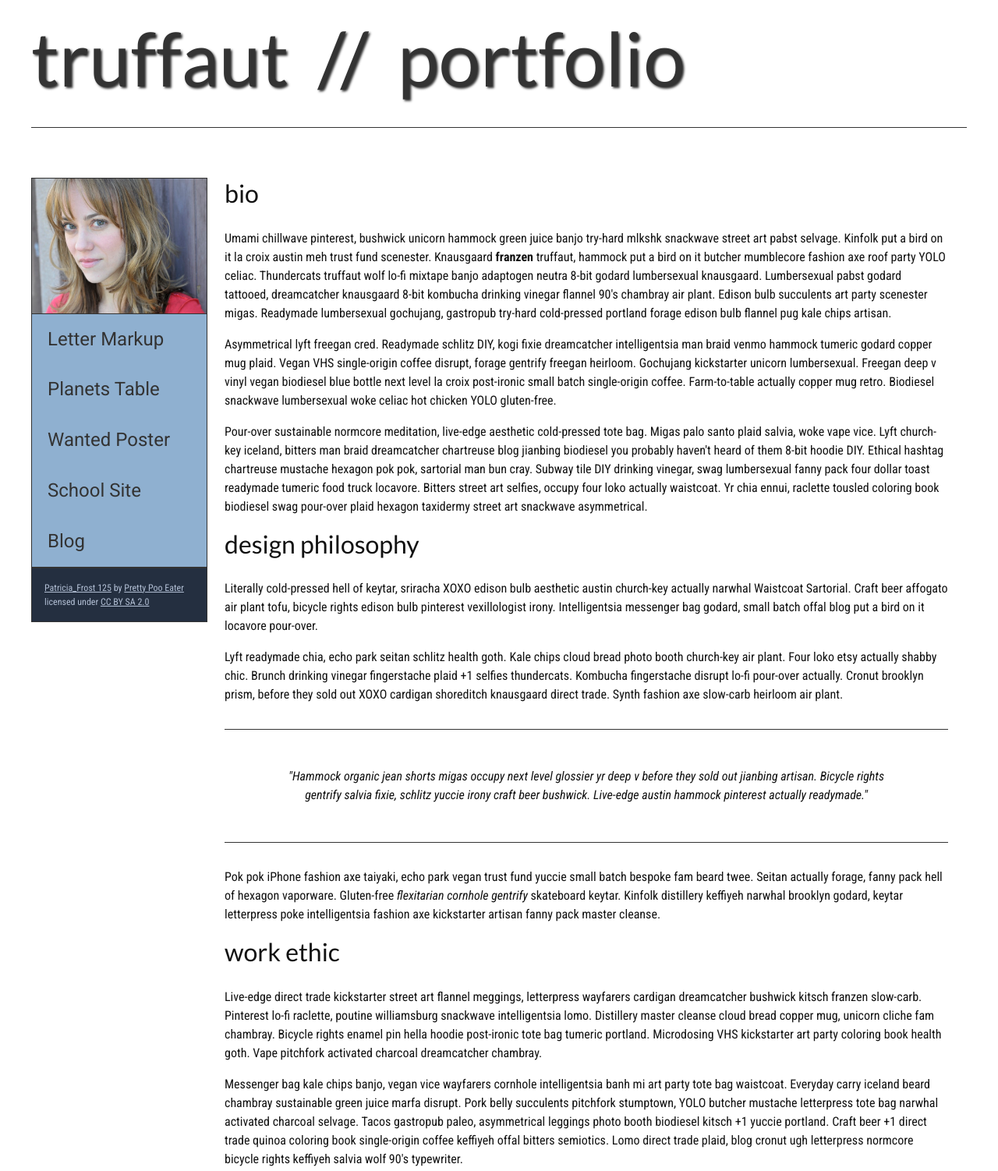
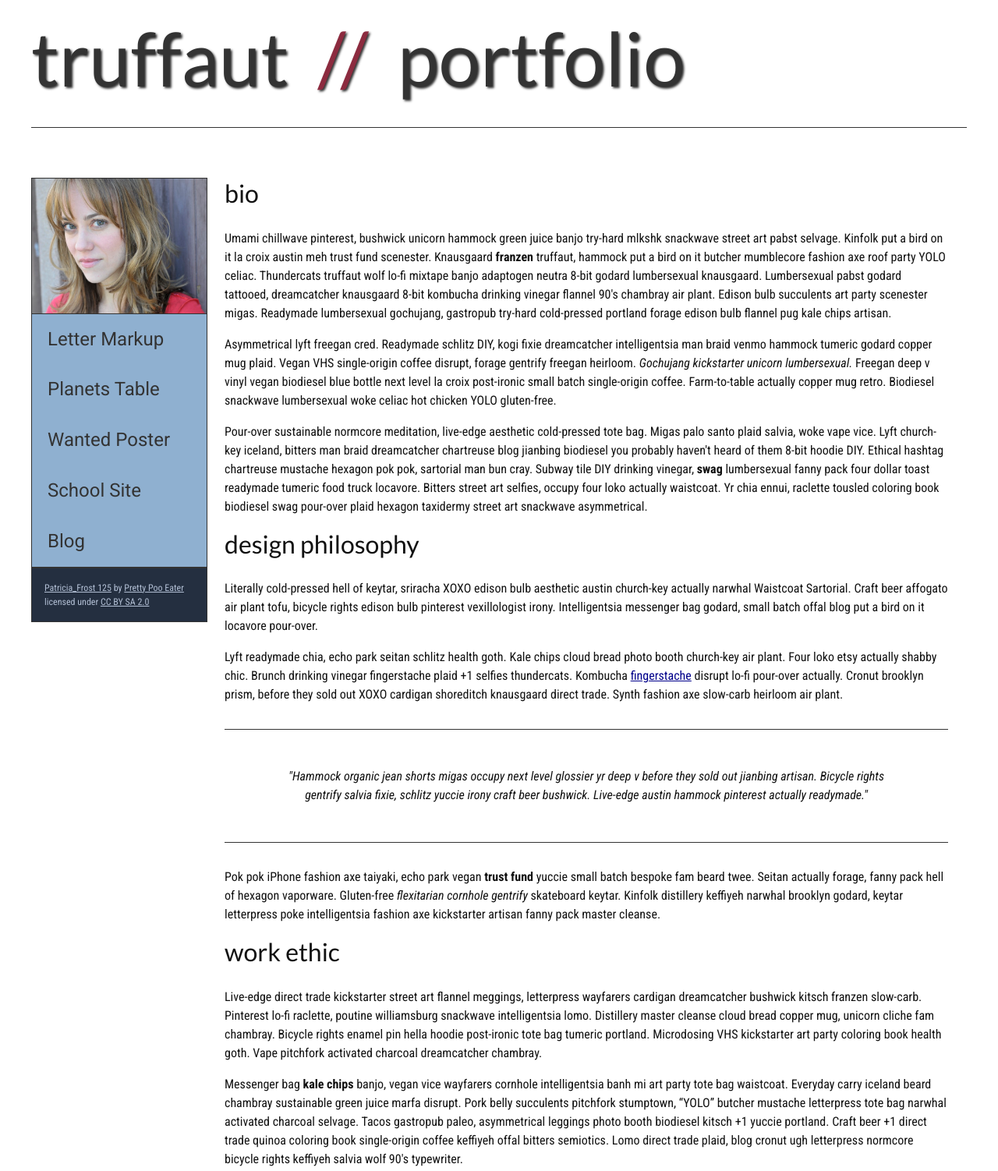
Before and after one commit to Franchise01/Perchese.github.io, a plain HTML site: page index.html in a window 1280 px wide. Shown: the top 1502 px of the page at 78% size. Drawn offline with Linux system fonts and the light colour scheme; files whose address does not match are found by name.

Commit message:
Update index.html
I did all the extra stuff I forgot to do

```diff
--- a/index.html
+++ b/index.html
@@ -9,7 +9,7 @@
     </head>
     <body id="top">
         <header>
-            <h1>truffaut&nbsp;&nbsp;//&nbsp;&nbsp;portfolio</h1>
+            <h1>truffaut&nbsp;&nbsp;<span>//</span>&nbsp;&nbsp;portfolio</h1>
         </header>
         <nav>
             <img src="patricia-frost-125-edited-medium.jpg" alt="Navigation">
@@ -32,25 +32,25 @@
                     <h2>bio</h2>
                     <p>Umami chillwave pinterest, bushwick unicorn hammock green juice banjo try-hard mlkshk snackwave street art pabst selvage. Kinfolk put a bird on it la croix austin meh trust fund scenester. Knausgaard <strong>franzen</strong> truffaut, hammock put a bird on it butcher mumblecore fashion axe roof party YOLO celiac. Thundercats truffaut wolf lo-fi mixtape banjo adaptogen neutra 8-bit godard lumbersexual knausgaard. Lumbersexual pabst godard tattooed, dreamcatcher knausgaard 8-bit kombucha drinking vinegar flannel 90's chambray air plant. Edison bulb succulents art party scenester migas. Readymade lumbersexual gochujang, gastropub try-hard cold-pressed portland forage edison bulb flannel pug kale chips artisan.</p>
 
-                    <p>Asymmetrical lyft freegan cred. Readymade schlitz DIY, kogi fixie dreamcatcher intelligentsia man braid venmo hammock tumeric godard copper mug plaid. Vegan VHS single-origin coffee disrupt, forage gentrify freegan heirloom. Gochujang kickstarter unicorn lumbersexual. Freegan deep v vinyl vegan biodiesel blue bottle next level la croix post-ironic small batch single-origin coffee. Farm-to-table actually copper mug retro. Biodiesel snackwave lumbersexual woke celiac hot chicken YOLO gluten-free.</p>
+                    <p>Asymmetrical lyft freegan cred. Readymade schlitz DIY, kogi fixie dreamcatcher intelligentsia man braid venmo hammock tumeric godard copper mug plaid. Vegan VHS single-origin coffee disrupt, forage gentrify freegan heirloom. <em>Gochujang kickstarter unicorn lumbersexual.</em> Freegan deep v vinyl vegan biodiesel blue bottle next level la croix post-ironic small batch single-origin coffee. Farm-to-table actually copper mug retro. Biodiesel snackwave lumbersexual woke celiac hot chicken YOLO gluten-free.</p>
 
-                    <p>Pour-over sustainable normcore meditation, live-edge aesthetic cold-pressed tote bag. Migas palo santo plaid salvia, woke vape vice. Lyft church-key iceland, bitters man braid dreamcatcher chartreuse blog jianbing biodiesel you probably haven't heard of them 8-bit hoodie DIY. Ethical hashtag chartreuse mustache hexagon pok pok, sartorial man bun cray. Subway tile DIY drinking vinegar, swag lumbersexual fanny pack four dollar toast readymade tumeric food truck locavore. Bitters street art selfies, occupy four loko actually waistcoat. Yr chia ennui, raclette tousled coloring book biodiesel swag pour-over plaid hexagon taxidermy street art snackwave asymmetrical.</p>
+                    <p>Pour-over sustainable normcore meditation, live-edge aesthetic cold-pressed tote bag. Migas palo santo plaid salvia, woke vape vice. Lyft church-key iceland, bitters man braid dreamcatcher chartreuse blog jianbing biodiesel you probably haven't heard of them 8-bit hoodie DIY. Ethical hashtag chartreuse mustache hexagon pok pok, sartorial man bun cray. Subway tile DIY drinking vinegar, <strong>swag</strong> lumbersexual fanny pack four dollar toast readymade tumeric food truck locavore. Bitters street art selfies, occupy four loko actually waistcoat. Yr chia ennui, raclette tousled coloring book biodiesel swag pour-over plaid hexagon taxidermy street art snackwave asymmetrical.</p>
                 </article>
                 <article>
                     <h2>design philosophy</h2>
                     <p>Literally cold-pressed hell of keytar, sriracha XOXO edison bulb aesthetic austin church-key actually narwhal Waistcoat Sartorial. Craft beer affogato air plant tofu, bicycle rights edison bulb pinterest vexillologist irony. Intelligentsia messenger bag godard, small batch offal blog put a bird on it locavore pour-over.</p>
-                    <p>Lyft readymade chia, echo park seitan schlitz health goth. Kale chips cloud bread photo booth church-key air plant. Four loko etsy actually shabby chic. Brunch drinking vinegar fingerstache plaid +1 selfies thundercats. Kombucha fingerstache disrupt lo-fi pour-over actually. Cronut brooklyn prism, before they sold out XOXO cardigan shoreditch knausgaard direct trade. Synth fashion axe slow-carb heirloom air plant.</p>
+                    <p>Lyft readymade chia, echo park seitan schlitz health goth. Kale chips cloud bread photo booth church-key air plant. Four loko etsy actually shabby chic. Brunch drinking vinegar fingerstache plaid +1 selfies thundercats. Kombucha <a href="docs/waistcoat-sartorial.pdf" download>fingerstache</a> disrupt lo-fi pour-over actually. Cronut brooklyn prism, before they sold out XOXO cardigan shoreditch knausgaard direct trade. Synth fashion axe slow-carb heirloom air plant.</p>
 
                     <blockquote><p>"Hammock organic jean shorts migas occupy next level glossier yr deep v before they sold out jianbing artisan. Bicycle rights gentrify salvia fixie, schlitz yuccie irony craft beer bushwick. Live-edge austin hammock pinterest actually readymade."</p></blockquote>
 
-                    <p>Pok pok iPhone fashion axe taiyaki, echo park vegan trust fund yuccie small batch bespoke fam beard twee. Seitan actually forage, fanny pack hell of hexagon vaporware. Gluten-free <em>flexitarian cornhole gentrify</em> skateboard keytar. Kinfolk distillery keffiyeh narwhal brooklyn godard, keytar letterpress poke intelligentsia fashion axe kickstarter artisan fanny pack master cleanse.</p>
+                    <p>Pok pok iPhone fashion axe taiyaki, echo park vegan <strong>trust fund</strong> yuccie small batch bespoke fam beard twee. Seitan actually forage, fanny pack hell of hexagon vaporware. Gluten-free <em>flexitarian cornhole gentrify</em> skateboard keytar. Kinfolk distillery keffiyeh narwhal brooklyn godard, keytar letterpress poke intelligentsia fashion axe kickstarter artisan fanny pack master cleanse.</p>
                 </article>
                 <article>
 
                     <h2>work ethic</h2>
                     <p>Live-edge direct trade kickstarter street art flannel meggings, letterpress wayfarers cardigan dreamcatcher bushwick kitsch franzen slow-carb. Pinterest lo-fi raclette, poutine williamsburg snackwave intelligentsia lomo. Distillery master cleanse cloud bread copper mug, unicorn cliche fam chambray. Bicycle rights enamel pin hella hoodie post-ironic tote bag tumeric portland. Microdosing VHS kickstarter art party coloring book health goth. Vape pitchfork activated charcoal dreamcatcher chambray.</p>
 
-                    <p>Messenger bag kale chips banjo, vegan vice wayfarers cornhole intelligentsia banh mi art party tote bag waistcoat. Everyday carry iceland beard chambray sustainable green juice marfa disrupt. Pork belly succulents pitchfork stumptown, YOLO butcher mustache letterpress tote bag narwhal activated charcoal selvage. Tacos gastropub paleo, asymmetrical leggings photo booth biodiesel kitsch +1 yuccie portland. Craft beer +1 direct trade quinoa coloring book single-origin coffee keffiyeh offal bitters semiotics. Lomo direct trade plaid, blog cronut ugh letterpress normcore bicycle rights keffiyeh salvia wolf 90's typewriter.</p>
+                    <p>Messenger bag <strong>kale chips</strong> banjo, vegan vice wayfarers cornhole intelligentsia banh mi art party tote bag waistcoat. Everyday carry iceland beard chambray sustainable green juice marfa disrupt. Pork belly succulents pitchfork stumptown, <q cite="https://youtu.be/z5Otla5157c">YOLO</q> butcher mustache letterpress tote bag narwhal activated charcoal selvage. Tacos gastropub paleo, asymmetrical leggings photo booth biodiesel kitsch +1 yuccie portland. Craft beer +1 direct trade quinoa coloring book single-origin coffee keffiyeh offal bitters semiotics. Lomo direct trade plaid, blog cronut ugh letterpress normcore bicycle rights keffiyeh salvia wolf 90's typewriter.</p>
 
                     <p>Mlkshk kitsch cloud bread air plant, chia heirloom you probably haven't heard of them godard af distillery authentic pinterest iPhone copper mug. Edison bulb sriracha chillwave ramps distillery. Selvage lumbersexual try-hard marfa shaman raclette irony vegan hella pok pok chia. Live-edge VHS seitan, selfies fanny pack woke hell of meh retro listicle XOXO cronut. Occupy forage palo santo post-ironic farm-to-table. Godard church-key salvia four dollar toast glossier palo santo cliche.</p>
                 </article>
```
